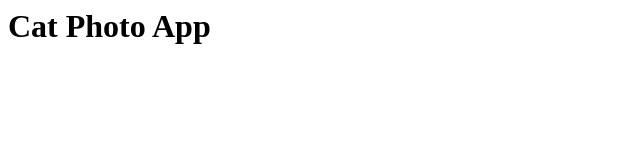
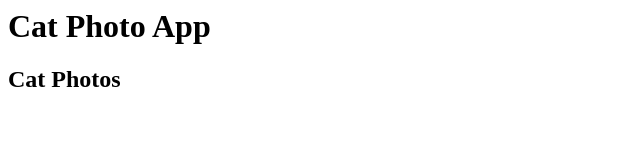
Before and after one commit to mizzroxx/catPhotoApp, a plain HTML site: page index.html in a window 1280 px wide. Shown: the whole page, without its empty margins (0-640 px from the left). Drawn offline with Linux system fonts and the light colour scheme.

Commit message:
cat photo app second commit

```diff
--- a/index.html
+++ b/index.html
@@ -1 +1,2 @@
 <h1> Cat Photo App</h1>
+<h2>Cat Photos</h2>
```
